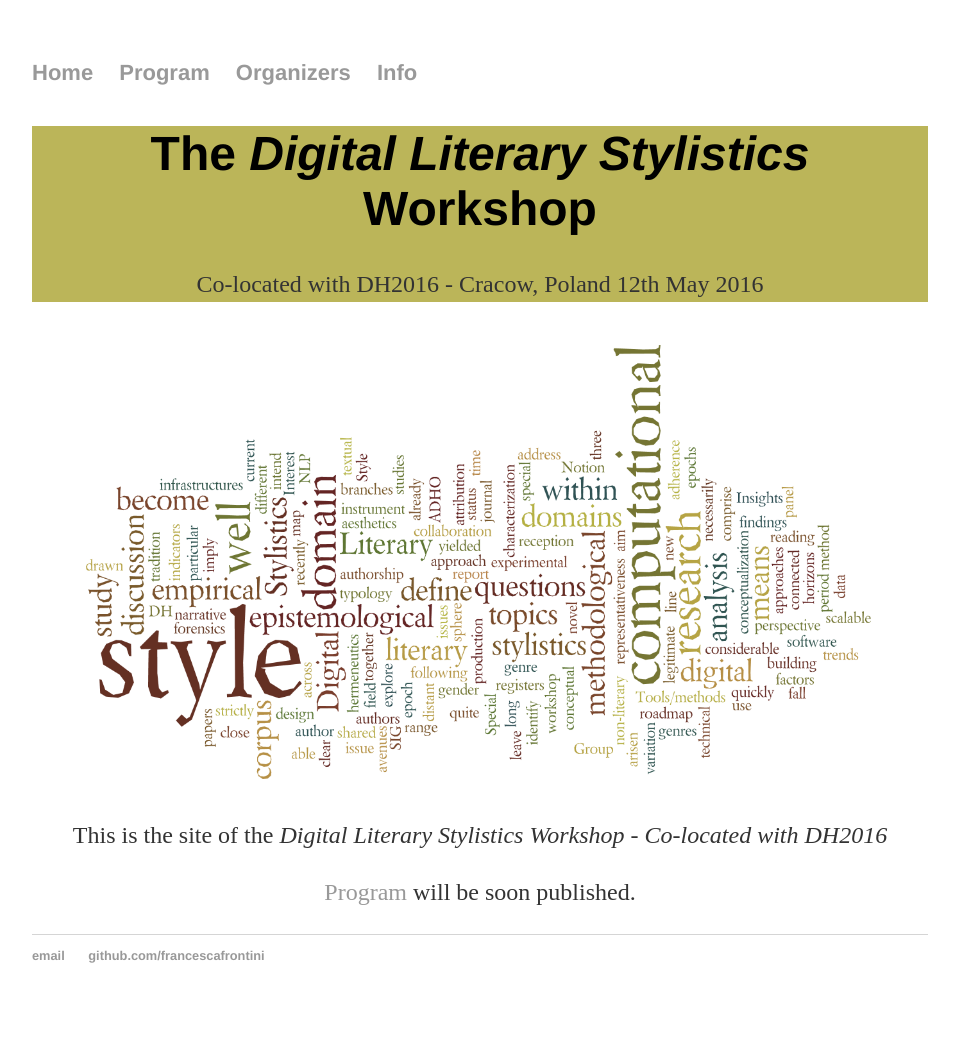
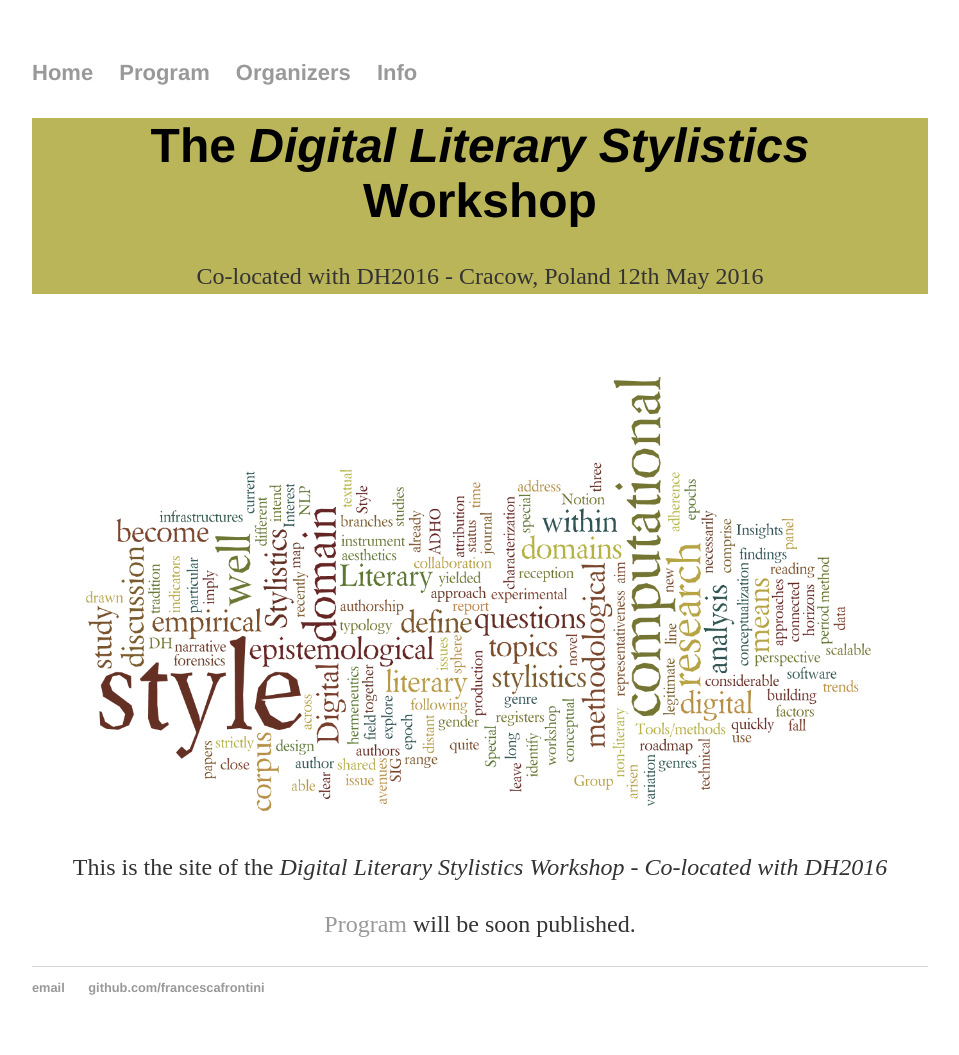
Before and after one commit to DigitalLiteraryStylistic/-DigitalLiteraryStylistic.github.io, a Jekyll site: the page built from index.html, in a window 1280 px wide. Shown: the whole page, without its empty margins (160-1119 px from the left). Built offline with Jekyll 4.4.1, drawn with Linux system fonts in a browser that asks for light colours; before the commit the page ends 1023 px from its top, so only the background shows below that.

Commit message:
Update main.css

```diff
--- a/css/main.css
+++ b/css/main.css
@@ -50,7 +50,7 @@
 .main-header {
   text-align: center;
   background: #BBB559;
-  margin: 40px auto 40px;
+  margin: 0px auto 80px;
 }
 
 .blurb {
```
